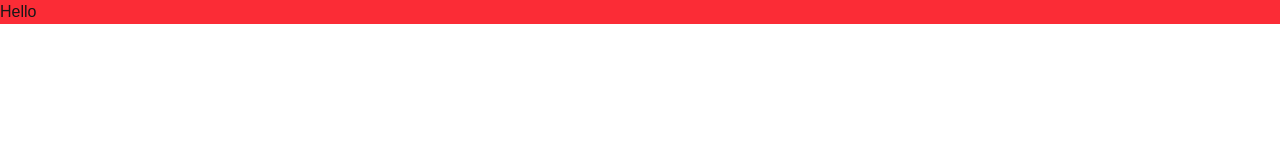
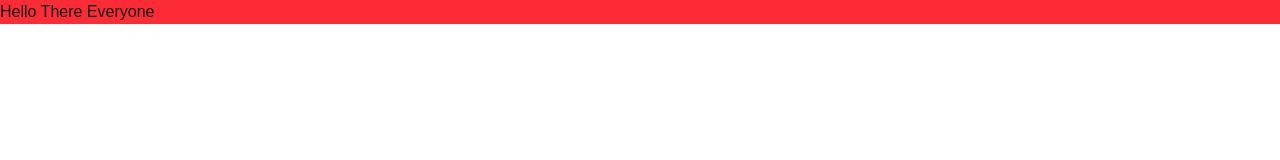
Before and after one commit to jatin-vashisht-primathon/test-123, a Next.js app: page / in a window 1280 px wide. Shown: the top 160 px of the page. Built offline with nearby package versions, Linux system fonts and the light colour scheme.

Commit message:
change for update

```diff
--- a/app/page.tsx
+++ b/app/page.tsx
@@ -41,7 +41,7 @@ export default function App() {
           </button>
         </div>
       )}
-      <p className="bg-red-500">Hello</p>
+      <p className="bg-red-500">Hello There Everyone</p>
     </>
   );
 }
```
